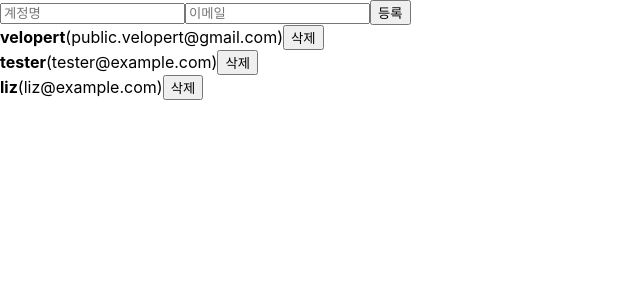
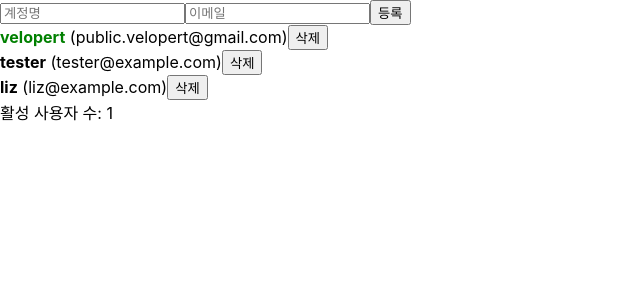
Before and after one commit to mstarpapa/react-lean, a React (Create React App) app: page / in a window 1280 px wide. Shown: the top 300 px of the page, without its empty margins (0-640 px from the left). Built offline with nearby package versions, Linux system fonts and the light colour scheme.

Commit message:
mac book 작업내용 갱신

```diff
--- a/src/App.js
+++ b/src/App.js
@@ -1,42 +1,49 @@
-import React ,{useRef, useState} from 'react';
+import React ,{useRef, useState, useMemo, useCallback} from 'react';
 import UserList from './UserList';
 import CreateUser from './CreateUser';
 
+function countActiveUsers(users) {
+  console.log('활성 사용자 수를 세는중...');
 
+  return users.filter(user => user.active).length;
+}
 function App() {
   const [inputs, setInputs] = useState({
     username: '',
     email:'',
   });
   const {username, email} = inputs;
-  const onChange = e => {
+  const onChange = useCallback(e => {
     const {name, value} = e.target;
     setInputs({
       ...inputs,
       [name] : value
     });
-  };
+  },[inputs]);
   const [users, setUsers] = useState([
     {
         id:1,
         username:'velopert',
-        email:'public.velopert@gmail.com'
+        email:'public.velopert@gmail.com',
+        active: true,
     },
     {
         id:2,
         username:'tester',
-        email:'tester@example.com'
+        email:'tester@example.com',
+        active:false,
     },
     {
          id:3,
          username:'liz',
-         email:'liz@example.com'
+         email:'liz@example.com',
+         active:false,
     }
   ]);
 
   const nextId = useRef(4);
 
-  const onCreate = () => {
+  const onCreate = useCallback(() => {
     const user = {
       id:nextId.current,
       username,
@@ -49,15 +56,30 @@ function App() {
       email:''
     });
     nextId.current +=1;
-  };
+  },[username, email, users]);
 
-  const onRemove = id => {
+  const onRemove = useCallback(id => {
     setUsers(users.filter(user => user.id !== id));
-  };
+  },[users]);
+
+  const onToggle = useCallback(id => {
+    setUsers(users.map(
+      user => user.id ===id
+      ? {...user, active: !user.active}
+      : user
+    ));
+  },[users]);
+  const count = useMemo(() => countActiveUsers(users),[users]);
   return (
     <>
-    <CreateUser username={username} email={email} onChange={onChange} onCreate={onCreate}/>
-    <UserList users={users} onRemove={onRemove}/>
+    <CreateUser
+      username={username}
+      email={email}
+      onChange={onChange}
+      onCreate={onCreate}
+    />
+    <UserList users={users} onRemove={onRemove} onToggle={onToggle}/>
+    <div>활성 사용자 수: {count}</div>
     </>
   );
 
--- a/src/UserList.js
+++ b/src/UserList.js
@@ -1,15 +1,34 @@
-import React from 'react';
+import React,{useEffect} from 'react';
 
-function User({user, onRemove}) {
-    const {username , email, id} = user;
+function User({user, onRemove, onToggle}) {
+    const {username , email, id, active} = user;
+
+    useEffect(() => {
+        console.log('user 값이 설정됨');
+        // console.log(user);
+        return () => {
+            console.log('user 값이 바뀌기 전');
+            // console.log(user);
+        }
+    },[user]);
     return (
         <div>
-            <b>{username}</b><span>({email})</span>
+            <b style={{
+                color:active ? 'green' : 'black',
+                cursor:'pointer'
+            }}
+                onClick={()=> onToggle(id)}
+            >
+
+                {username}
+            </b>
+            &nbsp;
+            <span>({email})</span>
             <button onClick={() => onRemove(id)}>삭제</button>
         </div>
     );
 }
-function UserList({users, onRemove}){
+function UserList({users, onRemove, onToggle}){
     return (
         <div>
             {
@@ -19,6 +38,7 @@ function UserList({users, onRemove}){
                       user={user}
                       key={user.id}
                       onRemove={onRemove}
+                      onToggle={onToggle}
                     />)
                 )
             }
```
